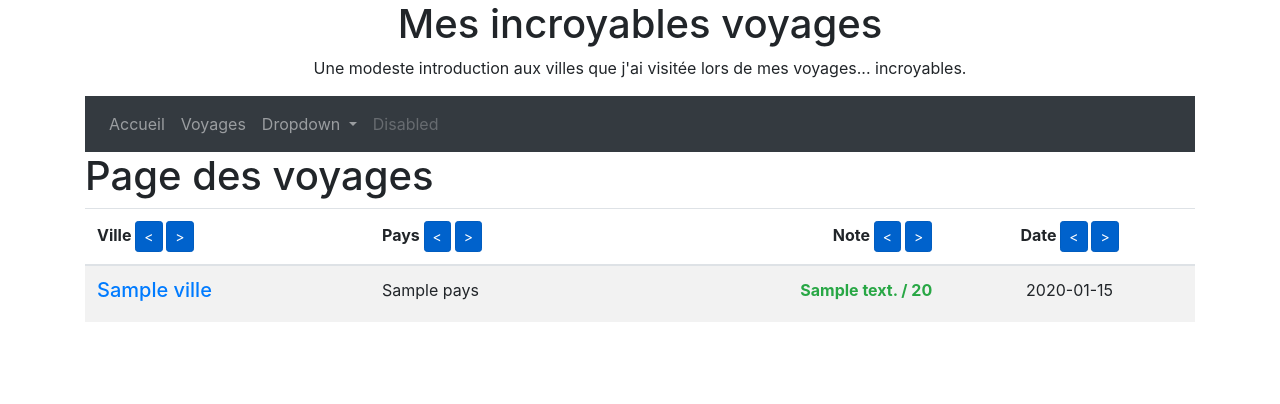
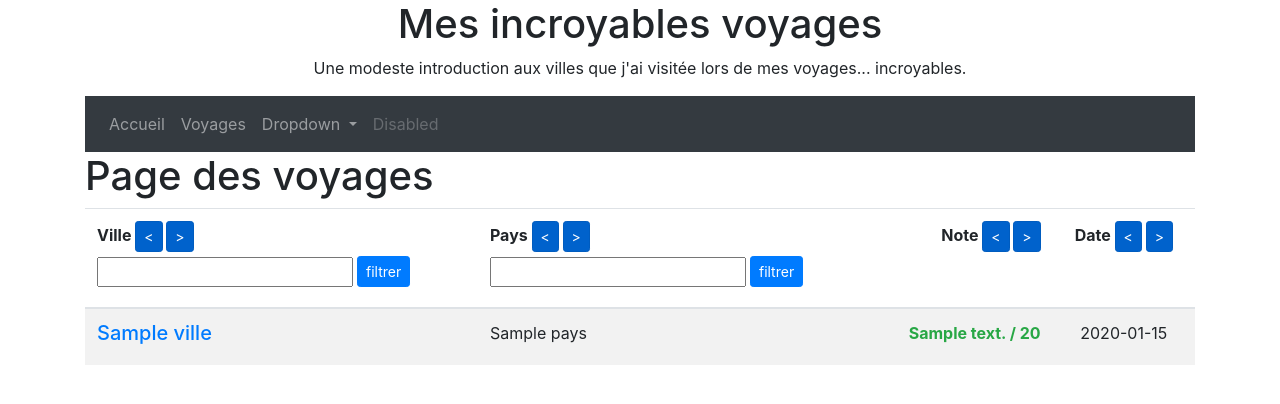
Before and after one commit to Elshindr/MySymfonyPlayground, a Symfony app: template templates/pages/voyages.html.twig in a window 1280 px wide. Shown: the top 404 px of the page. Run offline with Twig, Linux system fonts and the light colour scheme; the template is opened without the code that fills it: most values are stand-ins (such as "Sample title", 1, 10 or a date in 2020); some libraries are stand-ins or nearby versions.

Commit message:
Phase 10: ORM filtrage des records

```diff
--- a/templates/pages/voyages.html.twig
+++ b/templates/pages/voyages.html.twig
@@ -6,19 +6,33 @@
 <table class="table table-striped">
     <thead>
     <tr>
-        <th class="text-left" scope="col"> Ville
+        <th class="text-left align-top" scope="col"> Ville
             <a href="{{ path('voyages.sort', {champ:'ville', ordre:'ASC'}) }}" class="btn btn-primary btn-sm active" role="button" aria-pressed="true"> < </a>
+
             <a href="{{ path('voyages.sort', {champ:'ville', ordre:'DESC'}) }}" class="btn btn-primary btn-sm active" role="button" aria-pressed="true"> > </a>
+
+            <form class="form-inline mt-1" method="POST" action="{{ path('voyages.findallequal', {champ:'ville'}) }}">
+                <div class="form-group mr-1 mb-2">
+                    <input type="text" class="sm" name="recherche"/>
+                </div>
+                <button type="submit" class="btn btn-primary mb-2 btn-sm">filtrer</button>
+            </form>
         </th>
-        <th class="text-left" scope="col"> Pays
+        <th class="text-left align-top" scope="col"> Pays
             <a href="{{ path('voyages.sort', {champ:'pays', ordre:'ASC'}) }}" class="btn btn-primary btn-sm active" role="button" aria-pressed="true"> < </a>
             <a href="{{ path('voyages.sort', {champ:'pays', ordre:'DESC'}) }}" class="btn btn-primary btn-sm active" role="button" aria-pressed="true"> > </a>
+            <form class="form-inline mt-1" method="POST" action="{{ path('voyages.findallequal', {champ:'pays'}) }}">
+                <div class="form-group mr-1 mb-2">
+                    <input type="text" class="sm" name="recherche"/>
+                </div>
+                <button type="submit" class="btn btn-primary mb-2 btn-sm">filtrer</button>
+            </form>
         </th>
-        <th class="text-right" scope="col">Note
+        <th class="text-right align-top" scope="col">Note
             <a href="{{ path('voyages.sort', {champ:'note', ordre:'ASC'}) }}" class="btn btn-primary btn-sm active" role="button" aria-pressed="true"> < </a>
             <a href="{{ path('voyages.sort', {champ:'note', ordre:'DESC'}) }}" class="btn btn-primary btn-sm active" role="button" aria-pressed="true"> > </a>
         </th>
-        <th class="text-center" scope="col">Date
+        <th class="text-center align-top" scope="col">Date
             <a href="{{ path('voyages.sort', {champ:'datecreation', ordre:'ASC'}) }}" class="btn btn-primary btn-sm active" role="button" aria-pressed="true"> < </a>
             <a href="{{ path('voyages.sort', {champ:'datecreation', ordre:'DESC'}) }}" class="btn btn-primary btn-sm active" role="button" aria-pressed="true"> > </a>
 
```
Also changed, not shown: src/Controller/VoyagesController.php (+16 -0 lines), src/Repository/VisiteRepository.php (+24 -0 lines).
